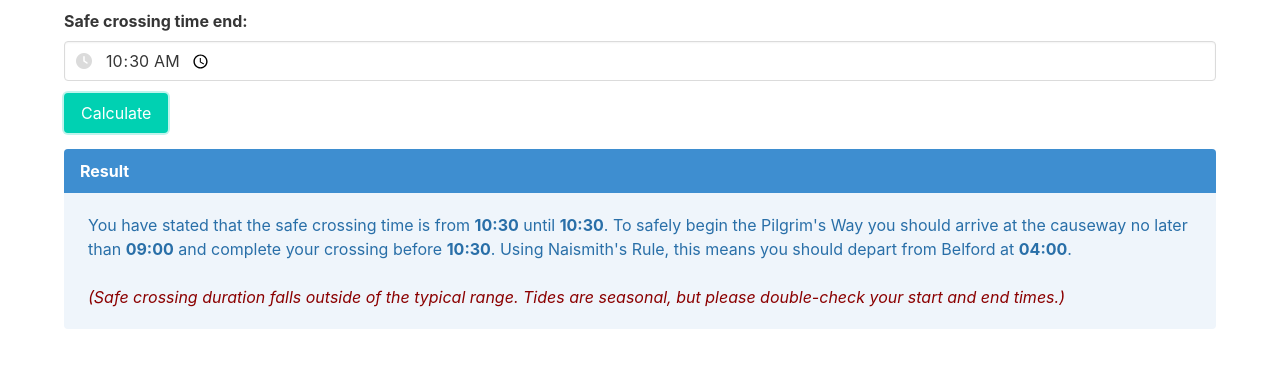
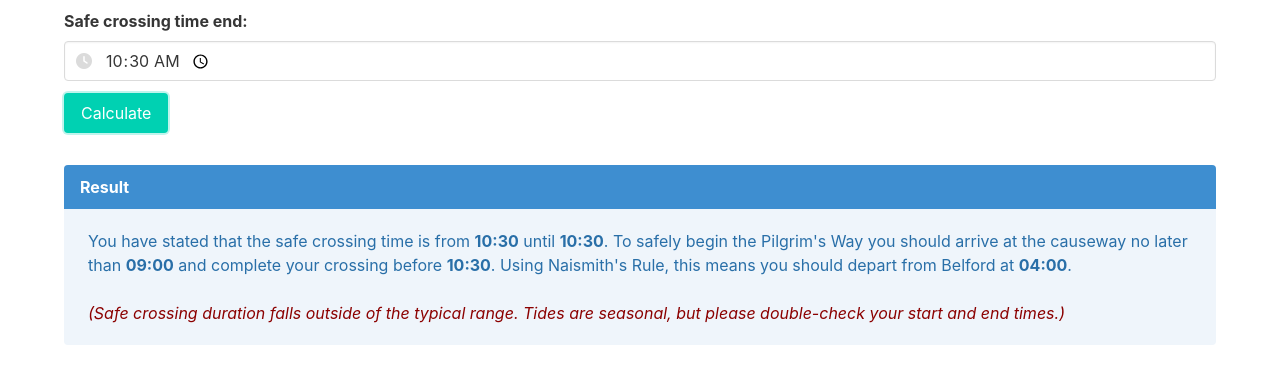
Before and after one commit to jonathancraddock/holyisland-cross, a plain HTML site: page index.html in a window 1280 px wide. Both pictures are taken after typing "10:30", "10:30" into the empty fields and a click on the button "Calculate". Shown: the part 314-690 px from the top of the page. Drawn offline with nearby package versions, Linux system fonts and the light colour scheme; no server answers.

Commit message:
extra space above info message

```diff
--- a/pilgrim.css
+++ b/pilgrim.css
@@ -7,7 +7,7 @@ ul {
 }
 
 #infoMessage {
-    margin-top: 1rem;
+    margin-top: 2rem;
 }
 
 /* Mobile Width */
```
